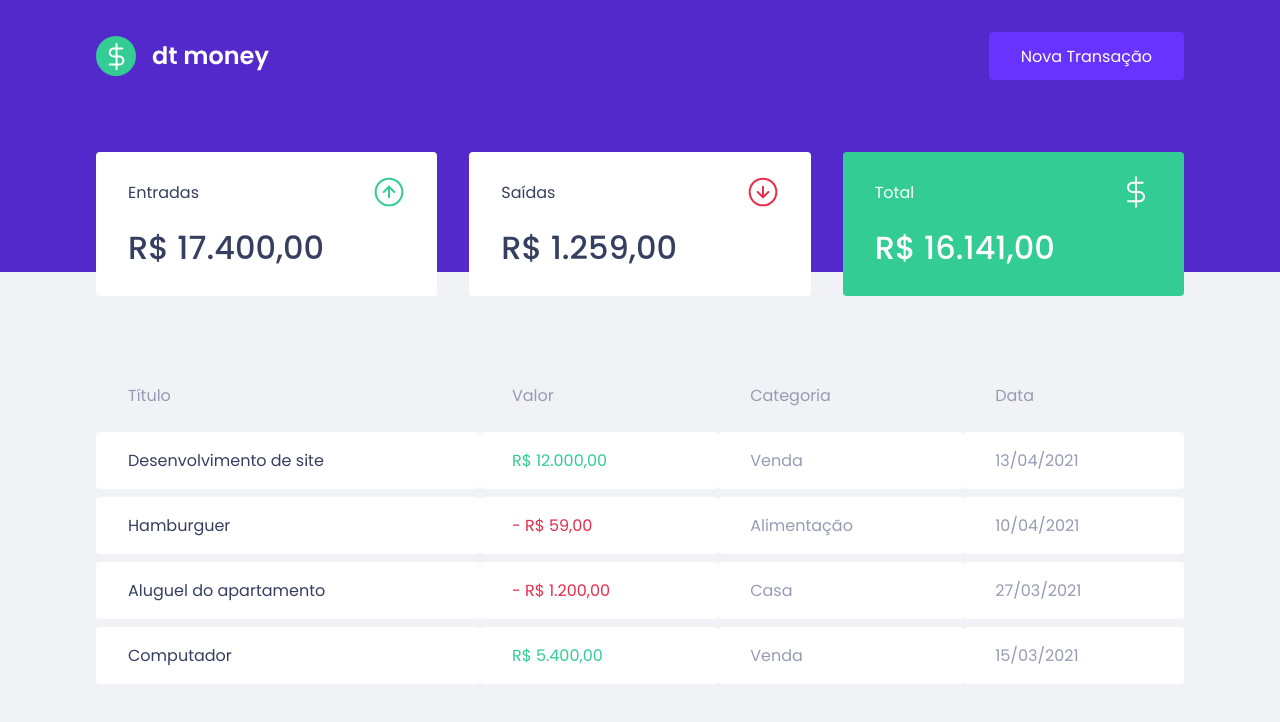
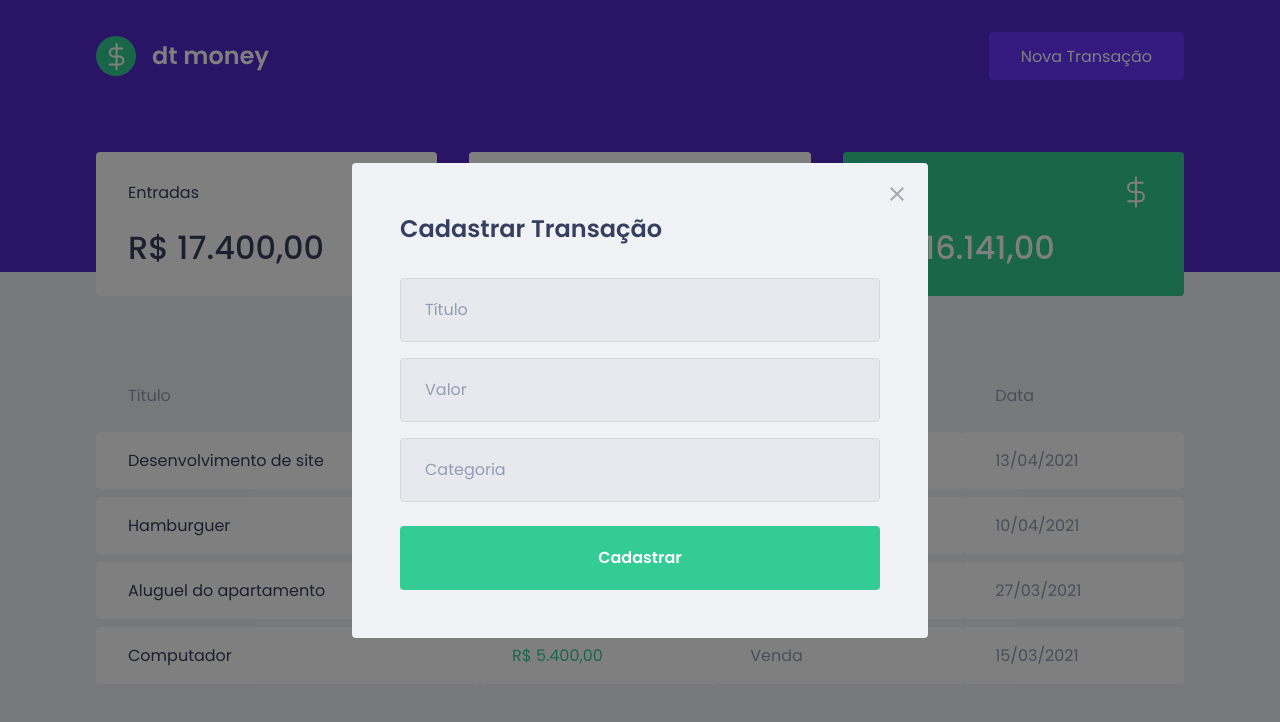
Before and after one commit to murilorvargas/dtmoney, a React (Create React App) app: page / in a window 1280 px wide. Both pictures are taken after a click on the button "Nova Transação". Shown: the top 722 px of the page. Built offline with nearby package versions, Linux system fonts and the light colour scheme.

Commit message:
Feat: add new transaction modal

```diff
--- a/src/App.tsx
+++ b/src/App.tsx
@@ -1,12 +1,34 @@
+import { useState } from "react";
+import Modal from "react-modal";
+
+import { Header } from "./components/Header";
 import { Dashboard } from "./components/Dashboard";
-import { Header } from "./components/Header";
+import { NewTransactionModal } from "./components/NewTransactionModal";
 import { GlobalStyle } from "./styles/global";
 
+Modal.setAppElement('#root')
+
 export function App() {
+  const [isNewTransactionModalOpen, setIsNewTransactionModalOpen] = useState(false)
+
+  function handleOpenNewTransactionModal() {
+    setIsNewTransactionModalOpen(true)
+  }
+
+  function handleCloseNewTransactionModal() {
+    setIsNewTransactionModalOpen(false)
+  }
+
   return (
     <>
-      <Header />
+      <Header onOpenNewTransactionModal={handleOpenNewTransactionModal} />
+
       <Dashboard />
+
+      <NewTransactionModal
+        isOpen={isNewTransactionModalOpen}
+        onRequestClose={handleCloseNewTransactionModal}
+      />
       <GlobalStyle />
     </>
   );
--- a/src/components/Header/index.tsx
+++ b/src/components/Header/index.tsx
@@ -1,12 +1,17 @@
 import LogoImg from '../../assets/logo.svg'
+
 import { Container, Content } from './styles'
 
-export function Header() {
-  return (
+interface HeaderProps{
+  onOpenNewTransactionModal: () => void
+}
+
+export function Header({ onOpenNewTransactionModal }: HeaderProps) {
+ return (
     <Container>
       <Content>
         <img src={LogoImg} alt="dt money" />
-        <button type="button">Nova Transação</button>
+        <button type="button" onClick={onOpenNewTransactionModal}>Nova Transação</button>
       </Content>
     </Container>
   )
--- /dev/null
+++ b/src/components/NewTransactionModal/index.tsx
@@ -0,0 +1,45 @@
+import Modal from 'react-modal'
+
+import { Container } from './styles'
+import closeImg from '../../assets/close.svg'
+
+
+interface NewTransactionModalProps {
+  isOpen: boolean
+  onRequestClose: () => void
+}
+
+export function NewTransactionModal({ isOpen, onRequestClose }: NewTransactionModalProps) {
+  return (
+    <Modal
+      isOpen={isOpen}
+      onRequestClose={onRequestClose}
+      overlayClassName="react-modal-overlay"
+      className="react-modal-content"
+    >
+      <button
+        type="button"
+        onClick={onRequestClose}
+        className="react-modal-close"
+      >
+        <img src={closeImg} alt="Fechar modal" />
+      </button>
+      <Container>
+        <h2>Cadastrar Transação</h2>
+        <input
+            type="text"
+            placeholder="Título"
+        />
+        <input
+          type="number"
+          placeholder="Valor"
+        />
+        <input
+          type="text"
+          placeholder="Categoria"
+        />
+        <button type="submit">Cadastrar</button>
+      </Container>
+    </Modal>
+  )
+}
--- /dev/null
+++ b/src/components/NewTransactionModal/styles.ts
@@ -0,0 +1,46 @@
+import styled from 'styled-components'
+
+export const Container = styled.form`
+  h2 {
+    color: var(--text-title);
+    font-size: 1.5rem;
+    margin-bottom: 2rem;
+  }
+
+  input {
+    width: 100%;
+    padding: 0 1.5rem;
+    height: 4rem;
+    border-radius: 0.25rem;
+    border: 1px solid #d7d7d7;
+    background-color: #e7e9ee;
+    font-weight: 400;
+    font-size: 1rem;
+
+    &::placeholder{
+      color: var(--text-body);
+    }
+
+    & + input {
+      margin-top: 1rem;
+    }
+  }
+
+  button[type="submit"] {
+    width: 100%;
+    padding: 0 1.5rem;
+    height: 4rem;
+    background: var(--green);
+    color: #ffffff;
+    border-radius: 0.25rem;
+    border: 0;
+    font-size: 1rem;
+    margin-top: 1.5rem;
+    font-weight: 600;
+    transition: 0.2s;
+
+    &:hover {
+      filter: brightness(0.9);
+    }
+  }
+`;
--- a/src/styles/global.ts
+++ b/src/styles/global.ts
@@ -50,4 +50,38 @@
     opacity: 0.6;
     cursor: not-allowed;
   }
+
+  .react-modal-overlay {
+    background: rgba(0, 0, 0, 0.5);
+    position: fixed;
+    top: 0;
+    bottom: 0;
+    right: 0;
+    left: 0;
+    display: flex;
+    align-items: center;
+    justify-content: center;
+  }
+
+  .react-modal-content{
+    width: 100%;
+    max-width: 576px;
+    background: var(--background);
+    padding: 3rem;
+    position: relative;
+    border-radius: 0.25rem;
+  }
+
+  .react-modal-close {
+    position: absolute;
+    right: 1.5rem;
+    top: 1.5rem;
+    border: 0;
+    background: transparent;
+    transition: 0.2s;
+
+    &:hover{
+      filter: brightness(0.8);
+    }
+  }
 `;
```
